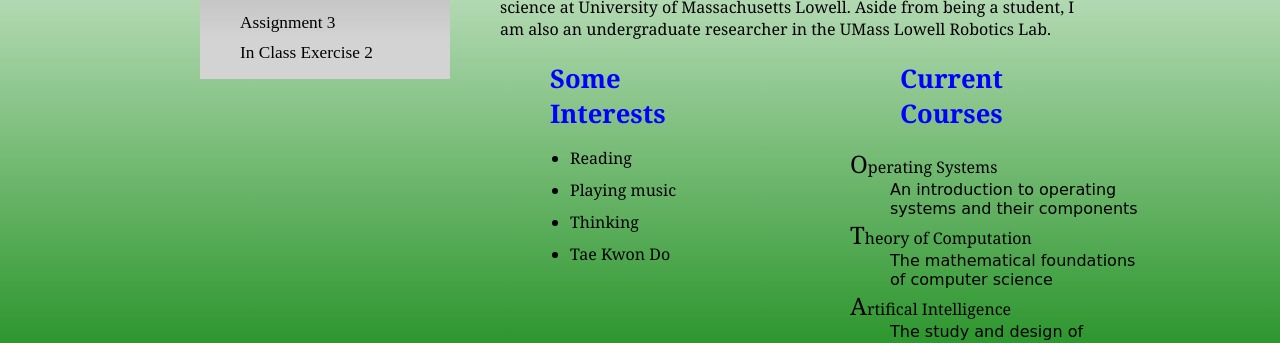
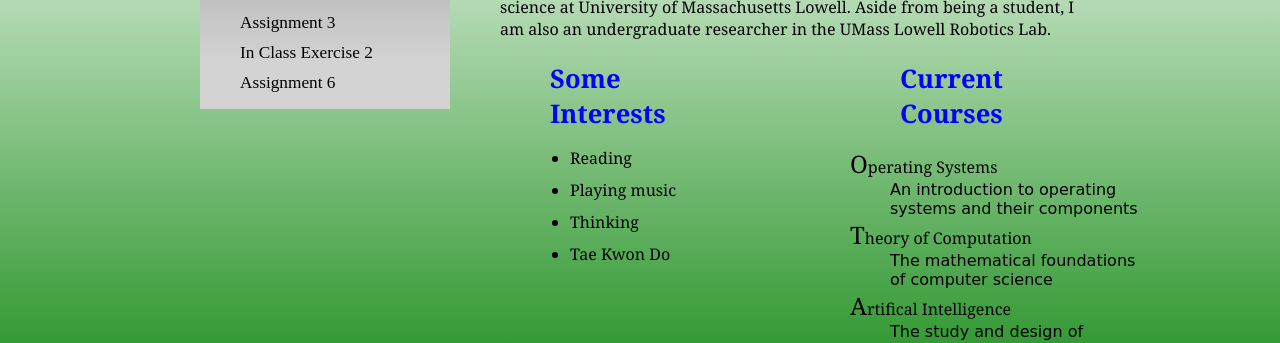
Before and after one commit to SolarRend/GUI_Prog1_Website, a plain HTML site: page index.html in a window 1280 px wide. Shown: the part 198-541 px from the top of the page. Drawn offline with Linux system fonts and the light colour scheme.

Commit message:
Added assignment 6

```diff
--- a/index.html
+++ b/index.html
@@ -92,6 +92,9 @@
             <li class="assignment"><a href="Exercise_2/example.html">In Class Exercise 2</a>
             </li>
 
+            <li class="assignment"><a href="A6/index.html">Assignment 6</a>
+            </li>
+
          </ul>
 
       </div>
```
Also changed, not shown: 1 other file.
